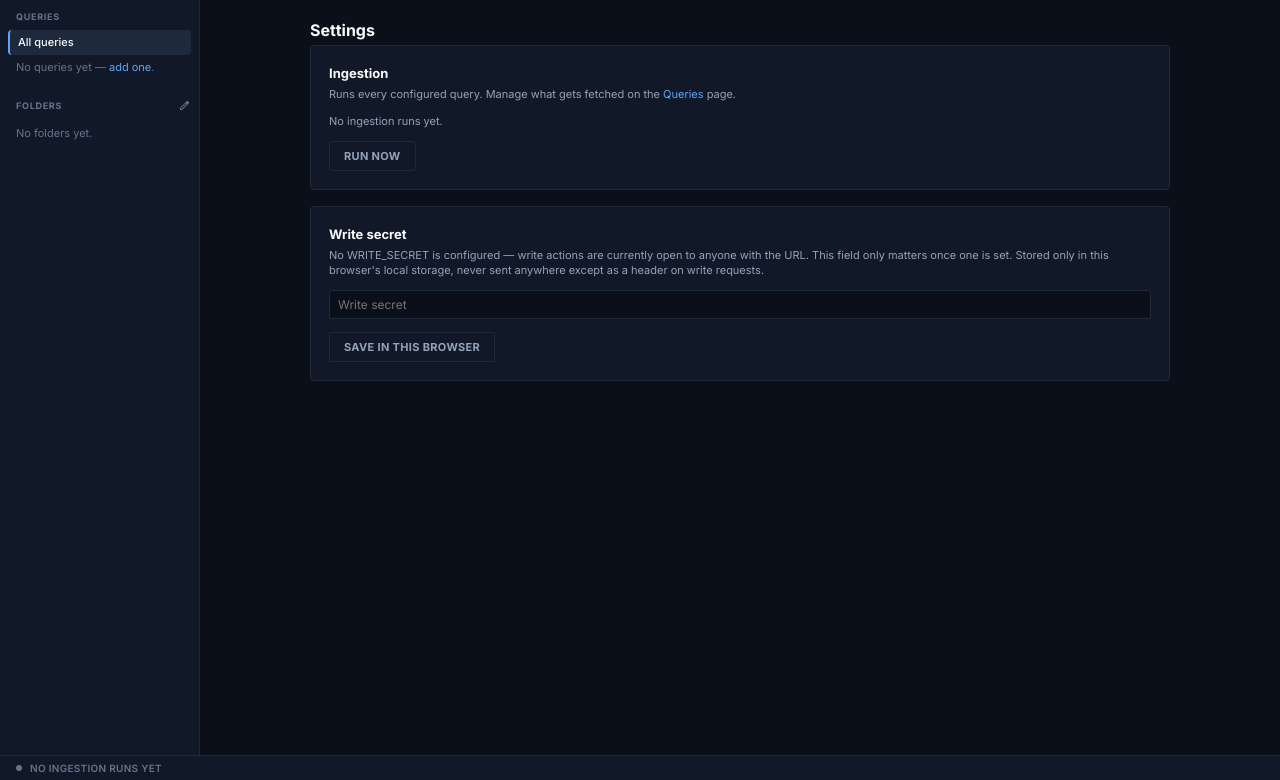
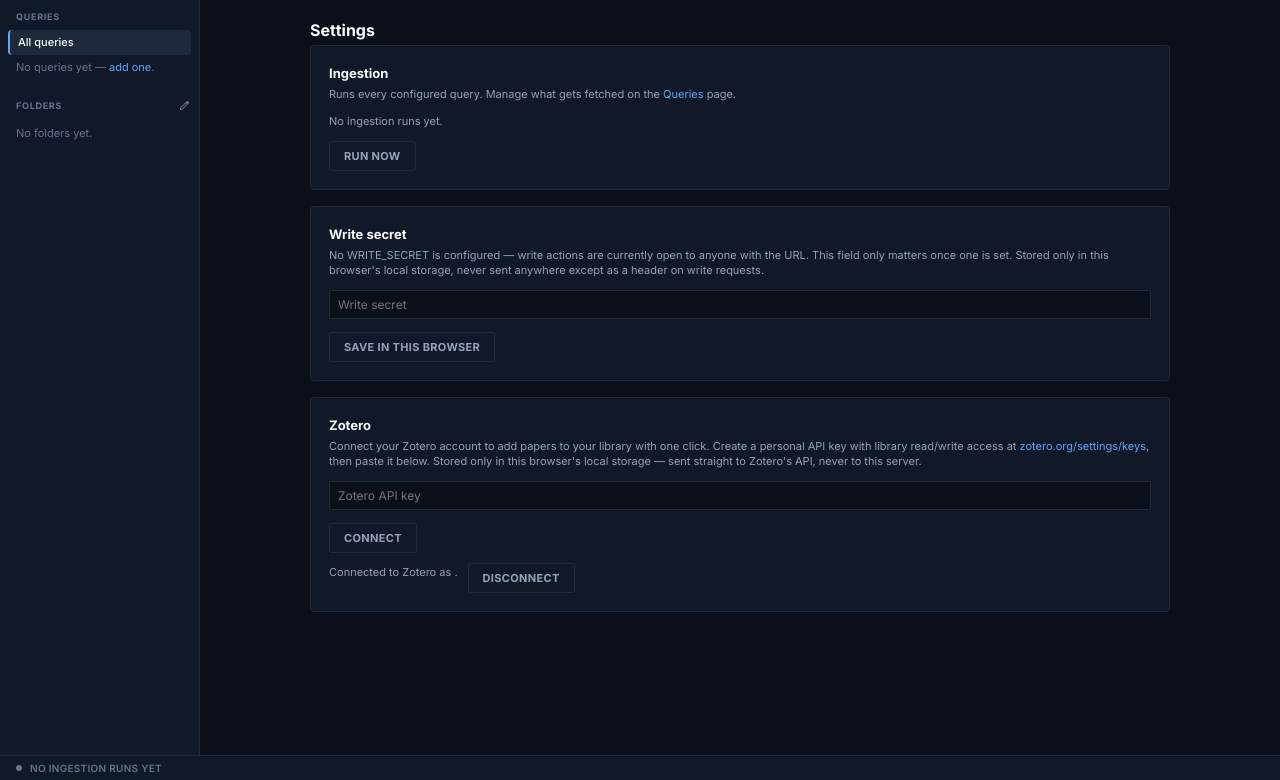
Before and after one commit to denzilly/research_aggregator, a Flask app: page /settings in a window 1280 px wide. Shown: the part 45-825 px from the top of the page. Run offline with Flask 3, Linux system fonts and the light colour scheme; data that the repository does not hold is empty.

Commit message:
Add Zotero integration: connect account and save papers
Adds a "Zotero" button next to Save/Cite on each paper card, plus a
Settings section to connect a Zotero account.

Connection is entirely client-side: paste a personal API key (created
at zotero.org/settings/keys), which is verified via GET /keys/<key>
and stored in this browser's localStorage alongside the resolving
userID/username — same trust model as the existing write secret, and
consistent with the app's no-server-auth design. Adding a paper POSTs
a journalArticle (or preprint for bioRxiv/medRxiv) directly from the
browser to api.zotero.org/users/<userID>/items, since Zotero's API
allows CORS from any origin — no backend involvement, no third-party
secret ever touches this server.

Authors are split into single-field creators from the existing
comma-separated authors string; a DOI is opportunistically extracted
from the paper URL when present. Papers already added persist an "In
Zotero" state across reloads via a small localStorage set.

```diff
--- a/app/static/css/style.css
+++ b/app/static/css/style.css
@@ -692,6 +692,8 @@ button.ghost:hover { border-color: var(--primary); color: var(--primary); }
 .row-action-btn:hover { background: var(--surface-raised); color: var(--primary); }
 .row-action-btn.has-folders { color: var(--primary); }
 .row-action-btn.has-folders .material-symbols-outlined { font-variation-settings: 'FILL' 1; }
+.row-action-btn.in-zotero { color: var(--primary); }
+.row-action-btn.in-zotero .material-symbols-outlined { font-variation-settings: 'FILL' 1; }
 
 .save-wrap { position: relative; }
 
@@ -821,6 +823,7 @@ button.ghost:hover { border-color: var(--primary); color: var(--primary); }
 }
 .query-card-actions .field-group { flex: 1; min-width: 160px; }
 .flash { font-size: 11px; font-weight: 700; text-transform: none; letter-spacing: 0; color: var(--success); }
+.flash-error { font-size: 11px; font-weight: 700; text-transform: none; letter-spacing: 0; color: var(--error); }
 
 .add-query-block {
   background: var(--surface-panel);
--- a/app/static/js/app.js
+++ b/app/static/js/app.js
@@ -421,6 +421,169 @@ document.querySelectorAll("[data-cite-btn]").forEach((btn) => {
   });
 });
 
+// ---- Zotero ----
+//
+// Connection lives entirely in this browser's local storage and requests go
+// straight from here to api.zotero.org (CORS-enabled from any origin) — the
+// server never sees the Zotero key, same trust model as the write secret.
+
+const ZOTERO_CONN_KEY = "phage_digest_zotero";
+const ZOTERO_ADDED_KEY = "phage_digest_zotero_added";
+
+function getZoteroConnection() {
+  try {
+    return JSON.parse(localStorage.getItem(ZOTERO_CONN_KEY) || "null");
+  } catch (err) {
+    return null;
+  }
+}
+
+function setZoteroConnection(conn) {
+  if (conn) localStorage.setItem(ZOTERO_CONN_KEY, JSON.stringify(conn));
+  else localStorage.removeItem(ZOTERO_CONN_KEY);
+}
+
+function getZoteroAdded() {
+  try {
+    return new Set(JSON.parse(localStorage.getItem(ZOTERO_ADDED_KEY) || "[]"));
+  } catch (err) {
+    return new Set();
+  }
+}
+
+function markZoteroAdded(paperId) {
+  const added = getZoteroAdded();
+  added.add(paperId);
+  localStorage.setItem(ZOTERO_ADDED_KEY, JSON.stringify([...added]));
+}
+
+function renderZoteroConnectUI() {
+  const connectForm = document.querySelector("[data-zotero-connect-form]");
+  const connected = document.querySelector("[data-zotero-connected]");
+  if (!connectForm || !connected) return;
+  const conn = getZoteroConnection();
+  connectForm.hidden = !!conn;
+  connected.hidden = !conn;
+  if (conn) connected.querySelector("[data-zotero-username]").textContent = conn.username;
+}
+renderZoteroConnectUI();
+
+const connectZoteroBtn = document.getElementById("connect-zotero");
+if (connectZoteroBtn) {
+  connectZoteroBtn.addEventListener("click", async () => {
+    const input = document.getElementById("zotero-key-input");
+    const errorEl = document.querySelector("[data-zotero-error]");
+    const key = input.value.trim();
+    errorEl.hidden = true;
+    if (!key) return;
+    connectZoteroBtn.disabled = true;
+    connectZoteroBtn.textContent = "Connecting…";
+    try {
+      const resp = await fetch(`https://api.zotero.org/keys/${encodeURIComponent(key)}`);
+      if (!resp.ok) throw new Error("That key couldn't be verified.");
+      const info = await resp.json();
+      if (!info.access || !info.access.user || !info.access.user.library) {
+        throw new Error("That key doesn't have library access — create one with read/write access.");
+      }
+      setZoteroConnection({ key, userID: info.userID, username: info.username });
+      input.value = "";
+      renderZoteroConnectUI();
+    } catch (err) {
+      errorEl.textContent = err.message;
+      errorEl.hidden = false;
+    } finally {
+      connectZoteroBtn.disabled = false;
+      connectZoteroBtn.textContent = "Connect";
+    }
+  });
+}
+
+const disconnectZoteroBtn = document.getElementById("disconnect-zotero");
+if (disconnectZoteroBtn) {
+  disconnectZoteroBtn.addEventListener("click", () => {
+    setZoteroConnection(null);
+    renderZoteroConnectUI();
+  });
+}
+
+const ZOTERO_LIBRARY_CATALOG = { pubmed: "PubMed", biorxiv: "bioRxiv", medrxiv: "medRxiv" };
+
+function splitAuthorsToCreators(raw) {
+  return (raw || "")
+    .split(",")
+    .map((name) => name.trim())
+    .filter(Boolean)
+    .map((name) => ({ creatorType: "author", name }));
+}
+
+function extractDOI(url) {
+  const match = (url || "").match(/10\.\d{4,9}\/\S+/);
+  return match ? match[0].replace(/[.,;]+$/, "") : null;
+}
+
+function buildZoteroItem(btn) {
+  const { title, authors, date, url, abstract, source } = btn.dataset;
+  const item = {
+    itemType: source === "biorxiv" || source === "medrxiv" ? "preprint" : "journalArticle",
+    title,
+    creators: splitAuthorsToCreators(authors),
+    abstractNote: abstract || "",
+    date: date || "",
+    url: url || "",
+    accessDate: new Date().toISOString().slice(0, 10),
+    libraryCatalog: ZOTERO_LIBRARY_CATALOG[source] || source,
+  };
+  const doi = extractDOI(url);
+  if (doi) item.DOI = doi;
+  return item;
+}
+
+function markZoteroBtnAdded(btn) {
+  btn.classList.add("in-zotero");
+  btn.querySelector(".material-symbols-outlined").textContent = "check_circle";
+  btn.querySelector("[data-zotero-label]").textContent = "In Zotero";
+}
+
+const zoteroAdded = getZoteroAdded();
+document.querySelectorAll("[data-zotero-btn]").forEach((btn) => {
+  if (zoteroAdded.has(btn.dataset.paperId)) markZoteroBtnAdded(btn);
+
+  btn.addEventListener("click", async () => {
+    const conn = getZoteroConnection();
+    if (!conn) {
+      alert("Connect your Zotero account in Settings first.");
+      return;
+    }
+    const label = btn.querySelector("[data-zotero-label]");
+    const original = label.textContent;
+    btn.disabled = true;
+    label.textContent = "Adding…";
+    try {
+      const resp = await fetch(`https://api.zotero.org/users/${conn.userID}/items`, {
+        method: "POST",
+        headers: {
+          "Zotero-API-Key": conn.key,
+          "Content-Type": "application/json",
+          "Zotero-Write-Token": crypto.randomUUID().replace(/-/g, ""),
+        },
+        body: JSON.stringify([buildZoteroItem(btn)]),
+      });
+      const result = await resp.json().catch(() => ({}));
+      if (!resp.ok || !result.success || !Object.keys(result.success).length) {
+        const failure = result.failed && result.failed["0"];
+        throw new Error((failure && failure.message) || `Request failed: ${resp.status}`);
+      }
+      markZoteroBtnAdded(btn);
+      markZoteroAdded(btn.dataset.paperId);
+    } catch (err) {
+      label.textContent = original;
+      alert(`Couldn't add to Zotero: ${err.message}`);
+    } finally {
+      btn.disabled = false;
+    }
+  });
+});
+
 // ---- Relative timestamps ----
 
 function timeAgo(iso) {
--- a/app/templates/settings.html
+++ b/app/templates/settings.html
@@ -41,4 +41,26 @@
       </div>
     </div>
   </div>
+
+  <div class="settings-block">
+    <h2>Zotero</h2>
+    <p class="hint">
+      Connect your Zotero account to add papers to your library with one click. Create a
+      personal API key with library read/write access at
+      <a href="https://www.zotero.org/settings/keys/new" target="_blank" rel="noopener">zotero.org/settings/keys</a>,
+      then paste it below. Stored only in this browser's local storage — sent straight to
+      Zotero's API, never to this server.
+    </p>
+    <div class="field-group" data-zotero-connect-form>
+      <input type="password" id="zotero-key-input" placeholder="Zotero API key">
+      <div class="settings-actions">
+        <button type="button" class="ghost" id="connect-zotero">Connect</button>
+        <span class="flash-error" data-zotero-error hidden></span>
+      </div>
+    </div>
+    <div class="settings-actions" data-zotero-connected hidden>
+      <span class="hint">Connected to Zotero as <strong data-zotero-username></strong>.</span>
+      <button type="button" class="ghost" id="disconnect-zotero">Disconnect</button>
+    </div>
+  </div>
 {% endblock %}
```
Also changed, not shown: app/templates/_paper_card.html (+12 -0 lines).
